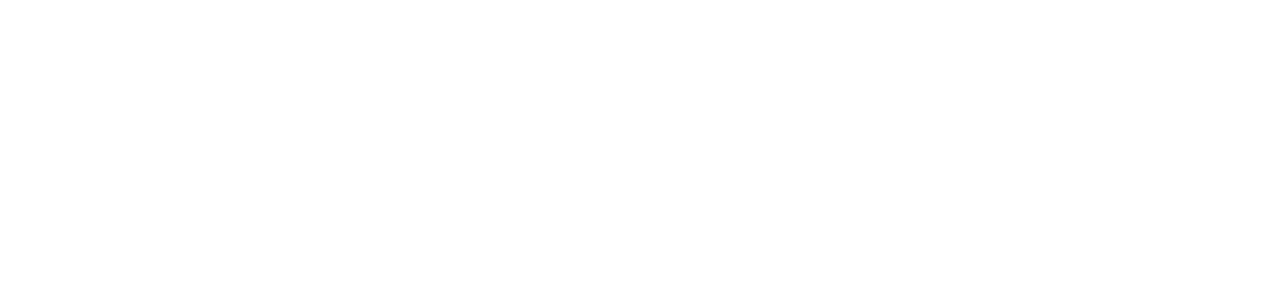
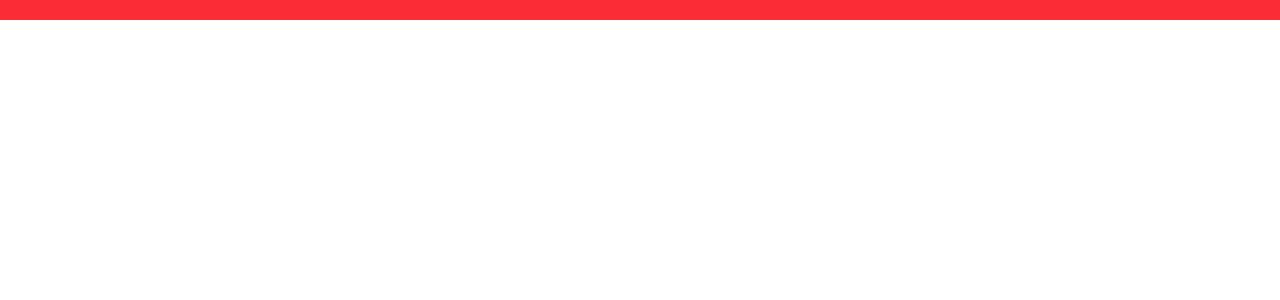
Before and after one commit to G1DY/FramerMotion, a React (Vite) app in the folder FramerMotionProjects/: page / in a window 1280 px wide. Shown: the top 300 px of the page. Built offline with nearby package versions, Linux system fonts and the light colour scheme.

Commit message:
scroll indicator project

```diff
--- a/FramerMotionProjects/src/ScrollIndicator.tsx
+++ b/FramerMotionProjects/src/ScrollIndicator.tsx
@@ -4,31 +4,30 @@
   const { scrollYProgress } = useScroll();
 
   const lineWidth = useTransform(scrollYProgress, [0, 1], ["0%", "100%"]);
-  const textOpacity = useTransform(scrollYProgress, [0, 0.1], [0, 1]);
-  const textTranslateY = useTransform(
-    scrollYProgress,
-    [0, 1],
-    ["50px", "100px"]
-  );
+
   return (
     <>
       <motion.div
-        className="fixed left-0 top-0 bg-red-500 h-[20px] overflow-hidden"
+        className="fixed left-0 top-0 bg-red-500 h-[20px] w-full z-100"
         style={{ width: lineWidth, transition: "width 0.2s ease" }}
       />
-      <motion.div
-        className="mt-[10px] relative p-4 overflow-hidden"
-        style={{ y: textTranslateY, opacity: textOpacity }}
-      >
-        {[...Array(100)].map((i) => (
-          <p key={i}>
-            Lorem ipsum dolor sit amet consectetur adipisicing elit. Numquam
-            placeat recusandae in nisi excepturi dignissimos cum quisquam vero
-            cupiditate quos dolorum dolores quam nesciunt aut, voluptatem veniam
-            quo. Iste, ipsa?
-          </p>
-        ))}
-      </motion.div>
+      <div>
+        <motion.div className="mt-[10px]">
+          {[...Array(100)].map((_, index) => (
+            <article key={index}>
+              <ol className="list-disc list-inside text-lg text-white">
+                <li className="p-2">
+                  Lorem ipsum dolor sit amet consectetur adipisicing elit.
+                  Assumenda quo odio nulla cum exercitationem eveniet, soluta
+                  recusandae ut possimus laudantium quisquam excepturi
+                  distinctio, dolore vitae! Sapiente, nesciunt? Itaque, magni
+                  odio.
+                </li>
+              </ol>
+            </article>
+          ))}
+        </motion.div>
+      </div>
     </>
   );
 };
```
